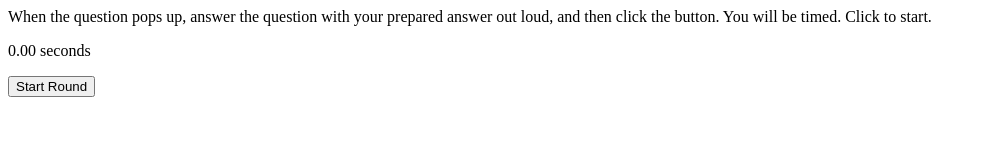
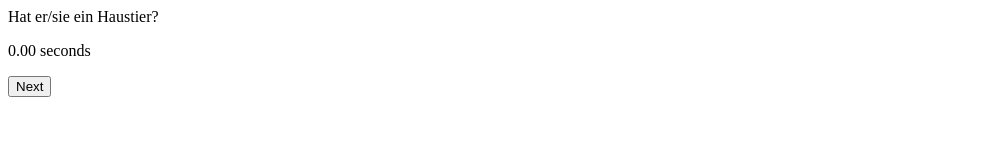
Before and after one commit to Flyspeck101/German-Speaking-Practice, a plain HTML site: page index.html in a window 1280 px wide. Both pictures are taken after a click on the button "Start Round". Shown: the whole page, without its empty margins (0-986 px from the left). Drawn offline with Linux system fonts and the light colour scheme.

Commit message:
Update index.html

```diff
--- a/index.html
+++ b/index.html
@@ -11,7 +11,7 @@
     <script src="index.js"></script>
     <p id="question">When the question pops up, answer the question with your prepared answer out loud, and then click the button. You will be timed. Click to start.</p>
     <p id="timer">0.00 seconds</p>
-    <button id="next" onclick="main.next()" style="display: none;">Next</button>
-    <button id="round" onclick="main.round()">Start Round</button>
+    <button id="next" onclick="next()" style="display: none;">Next</button>
+    <button id="round" onclick="round()">Start Round</button>
   </body>
 </html>
```
